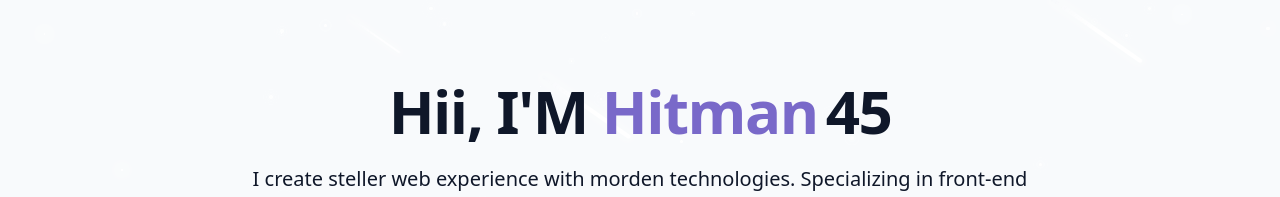
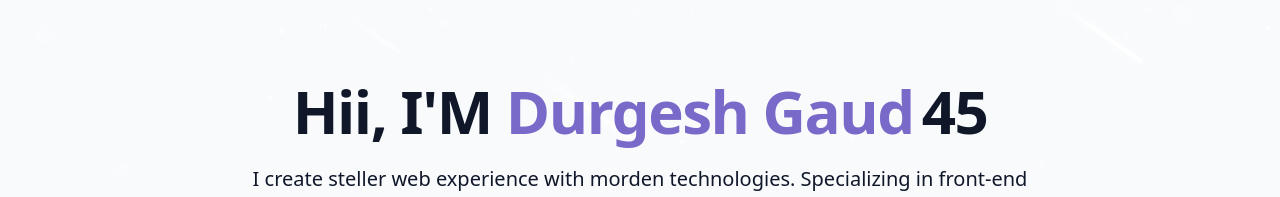
Before and after one commit to GaudDurgesh/Portfolio, a React (Vite) app: page / in a window 1280 px wide. Shown: the part 217-414 px from the top of the page. Built offline with nearby package versions, Linux system fonts and the light colour scheme.

Commit message:
Updated name in hero section

```diff
--- a/src/components/HeroSection.jsx
+++ b/src/components/HeroSection.jsx
@@ -12,7 +12,7 @@ export const HeroSection = () => {
           <h1 className="text-4xl md:text-6xl font-bold tracking-tight">
             <span className="opacity-0 animate-fade-in">Hii, I'M </span>
             <span className="text-primary opacity-0 animate-fade-in-delay-1">
-              Hitman
+              Durgesh Gaud
             </span>
             <span className="text-gradient ml-2 opacity-0 animate-fade-in-delay-1">
               45
```
